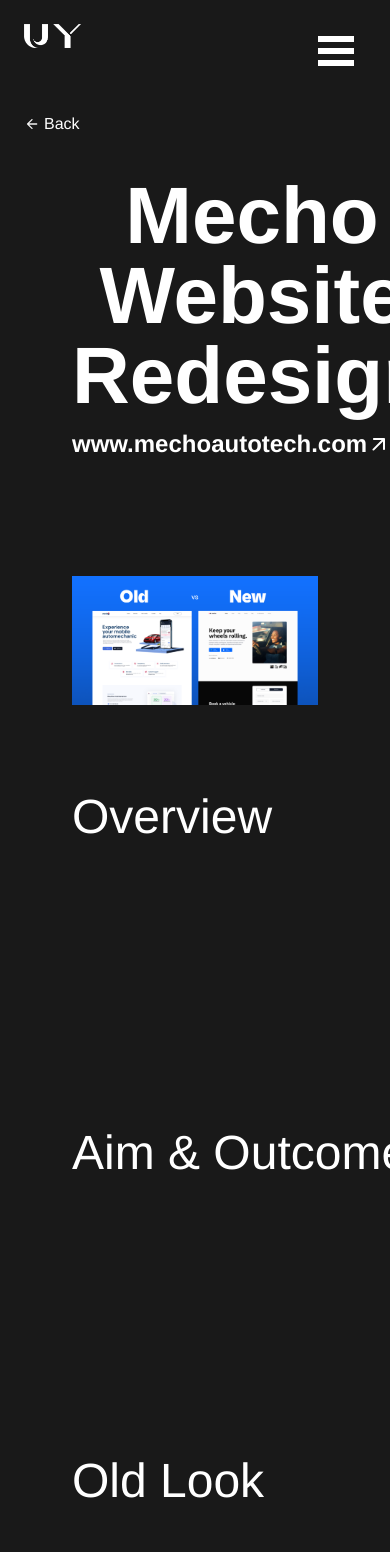
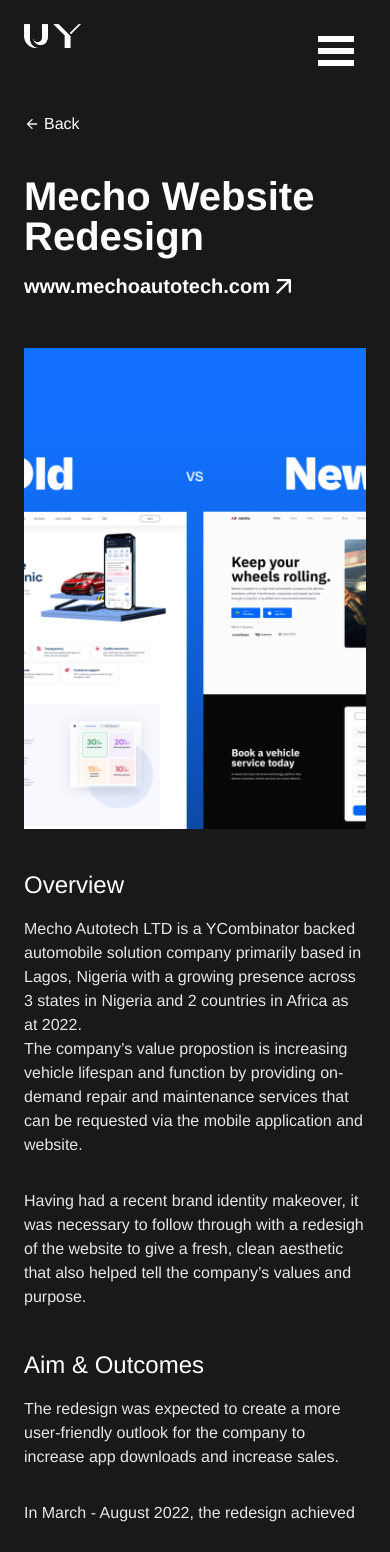
Before and after one commit to Muqtadirat/uy-portfolio, a React (Create React App) app: page /mechoWebComp/mechoWebsite in a window 390 px wide. Shown: the top 1552 px of the page. Built offline with nearby package versions, Linux system fonts and the light colour scheme.

Commit message:
feat: mobile responsiveness

```diff
--- a/src/components/NavBarMobile.jsx
+++ b/src/components/NavBarMobile.jsx
@@ -77,7 +77,7 @@ function NavBarMobile(params) {
   ];
 
   return (
-    <div className="">
+    <div className="lg:hidden">
       <Menu right isOpen={isOpen} styles={styles}>
         <ul className="flex flex-col space-y-5">
           {NavItems.map((NavItem, index) => {
--- a/src/components/acomartComp/CaseStudy.jsx
+++ b/src/components/acomartComp/CaseStudy.jsx
@@ -5,7 +5,7 @@ import { motion } from "framer-motion";
 function CaseStudy() {
   return (
     <div className="caseStudy mx-6 md:mx-[72px]">
-      <h1 className="flex mt-[40px] font-black font-largescreen-largedisplay text-left text-4xl md:text-[80px]leading-[80px]">
+      <h1 className="flex mt-[40px] font-black font-largescreen-largedisplay text-left text-4xl md:text-[80px] leading-[80px]">
         Afrostream (Case Study)
       </h1>
       <p className="flex mt-[16px]">
--- a/src/components/mechoWebComp/CaseStudy.jsx
+++ b/src/components/mechoWebComp/CaseStudy.jsx
@@ -1,10 +1,11 @@
 import mechoWebHeader from "./mechoWeb images/mechoWeb header.png";
+import mobileHeader from "./mechoWeb images/mobile header.png"
 import outArrow from "./mechoWeb images/outward-arrow.svg";
 
 function CaseStudy() {
   return (
-    <div className="CaseStudy mx-[72px]">
-      <h1 className="flex mt-[40px] font-black font-largescreen-largedisplay text-[80px] leading-[80px]">
+    <div className="CaseStudy mx-6 md:mx-[72px]">
+      <h1 className="flex mt-[40px] text-left text-[40px] md:text-[80px] font-black font-largescreen-largedisplay leading-10 md:leading-[80px]">
         Mecho Website Redesign
       </h1>
       <p className="flex mt-[16px]">
@@ -12,24 +13,25 @@ function CaseStudy() {
           href="http://www.mechoautotech.com"
           target="_blank"
           rel="noreferrer"
-          className="inline-flex text-[24px] font-bold"
+          className="inline-flex text-xl md:text-2xl font-bold"
         >
           www.mechoautotech.com <img src={outArrow} alt="Outward arrow" />{" "}
         </a>
       </p>
 
-      <div className="mt-[120px] mb-[88px]">
-        <img src={mechoWebHeader} alt="Mecho website header" />
+      <div className="mt-12 md:mt-[120px] mb-8 md:mb-[88px]">
+        <img src={mechoWebHeader} alt="Mecho website header" className="hidden md:block" />
+        <img src={mobileHeader} alt="Mecho website header" className="md:hidden" />
       </div>
 
       {/* Text */}
-      <div className="details text-[18px] w-[1368px]">
-        <div className="overview flex gap-[32px] mb-[88px] text-left">
-          <div className="text-[48px] leading-[48px] w-[668px] font-largescreen-largedisplay font-medium">
+      <div className="details text-base md:text-lg">
+        <div className="overview flex flex-col md:flex-row gap-2 md:gap-[32px] mb-8 md:mb-[88px] text-left">
+          <div className=" text-2xl md:text-5xl leading-[48px] md:w-[668px] font-largescreen-largedisplay font-medium">
             <h2>Overview</h2>
           </div>
 
-          <div className="w-[668px] text-greyscale-90">
+          <div className="md:w-[668px] text-greyscale-90">
             <p>
               Mecho Autotech LTD is a YCombinator backed automobile solution
               company primarily based in Lagos, Nigeria with a growing presence
@@ -50,12 +52,12 @@ function CaseStudy() {
         </div>
 
         {/*  */}
-        <div className="aim flex gap-[32px] mb-[88px] text-left">
-          <div className="text-[48px] leading-[48px] w-[668px] font-largescreen-largedisplay font-medium">
+        <div className="aim flex flex-col md:flex-row gap-2 md:gap-[32px] mb-8 md:mb-[88px] text-left">
+          <div className=" text-2xl md:text-5xl leading-[48px] md:w-[668px] font-largescreen-largedisplay font-medium">
             <h2>Aim & Outcomes</h2>
           </div>
 
-          <div className="w-[668px] text-greyscale-90">
+          <div className="md:w-[668px] text-greyscale-90">
             <p>
               The redesign was expected to create a more user-friendly outlook
               for the company to increase app downloads and increase sales.
--- a/src/components/mechoWebComp/MechoWebsite.jsx
+++ b/src/components/mechoWebComp/MechoWebsite.jsx
@@ -8,7 +8,7 @@ import NewLook from "./NewLook";
 
 function MechoWebsite() {
     return (
-      <div className="MechoWebsite sm:max-w-sm md:w-full h-full bg-base-colorssurface font-largescreen-body text-white text-lg leading-[24px]">
+      <div className="MechoWebsite sm:max-w-sm md:max-w-full h-full bg-base-colorssurface font-largescreen-body text-white text-lg leading-[24px]">
         <button className="flex ml-6 md:ml-[72px] pt-10 md:pt-[135px] text-base">
           <Link to="/" className=" inline-flex gap-[4px]">
             <img src={backArrow} alt="Back arrow" /> Back{" "}
@@ -19,14 +19,14 @@ function MechoWebsite() {
         <OldLook />
         <NewLook />
 
-        <div className="pb-[80px] mx-auto leading-[24px]">
+        <div className=" py-8 md:pb-[80px] mx-auto leading-[24px]">
           <p>Open Project</p>
           <p>
             <a
               href="http://www.mechoautotech.com"
               target="_blank"
               rel="noreferrer"
-              className="inline-flex text-[24px] font-bold mt-[16px]"
+              className="inline-flex text-xl md:text-2xl font-bold mt-[16px]"
             >
               www.mechoautotech.com
               <img src={outArrow} alt="Outward arrow" />{" "}
--- a/src/components/mechoWebComp/OldLook.jsx
+++ b/src/components/mechoWebComp/OldLook.jsx
@@ -2,11 +2,13 @@ import screen1 from "./mechoWeb images/old look1.png";
 import screen2 from "./mechoWeb images/old look2.png";
 import screen3 from "./mechoWeb images/old look3.png";
 import screen4 from "./mechoWeb images/old look4.png";
+import { motion } from "framer-motion";
 
 function Screen({ imgSrc }) {
   const imgStyle = {
     width: "668px",
     height: "1868px",
+    maxWidth: "none",
   };
 
   return (
@@ -18,18 +20,24 @@ function Screen({ imgSrc }) {
 
 function OldLook() {
   return (
-    <div className="OldLook mx-[72px]">
-      <h2 className="mt-24 text-left font-largescreen-largedisplay font-medium text-5xl">
+    <div className="OldLook mx-6 md:mx-[72px]">
+      <h2 className=" mt-8 md:mt-24 text-left font-largescreen-largedisplay font-medium text-2xl md:text-5xl">
         Old Look
       </h2>
 
       {/* images */}
-          <div className="flex flex-wrap gap-x-8 gap-y-32 mt-24">
-              <Screen imgSrc={screen1} />
-              <Screen imgSrc={screen2} />
-              <Screen imgSrc={screen3} />
-              <Screen imgSrc={screen4} />
-      </div>
+      <motion.div
+        animate={{ x: 0, opacity: 1 }}
+        initial={{ x: -50, opacity: 0 }}
+        className="overflow-x-auto"
+      >
+        <div className="flex md:flex-wrap gap-x-8 gap-y-6 md:gap-y-32 mt-4 md:mt-24">
+          <Screen imgSrc={screen1} />
+          <Screen imgSrc={screen2} />
+          <Screen imgSrc={screen3} />
+          <Screen imgSrc={screen4} />
+        </div>
+      </motion.div>
     </div>
   );
 }
--- a/src/components/parkstarComp/Parkstar.jsx
+++ b/src/components/parkstarComp/Parkstar.jsx
@@ -6,8 +6,8 @@ import Wireframe from "./Wireframe";
 
 function Parkstar() {
   return (
-    <div className="Parkstar w-full h-full bg-base-colorssurface font-largescreen-body text-lg text-white leading-[24px]">
-      <button className="flex ml-[72px] pt-[135px]">
+    <div className="Parkstar w-full md:max-w-full h-full bg-base-colorssurface font-largescreen-body text-base md:text-lg text-white leading-[24px]">
+      <button className="flex ml-6 md:ml-[72px] pt-10 md:pt-[135px]">
         <Link to="/" className=" inline-flex gap-[4px] text-base">
           <img src={backArrow} alt="Back arrow" /> Back{" "}
         </Link>
@@ -16,14 +16,14 @@ function Parkstar() {
       <CaseStudy />
       <Wireframe />
 
-      <div className="w-[216px] pt-[120px] pb-[80px] mx-auto leading-[24px]">
+      <div className="md:w-[216px] py-8 md:pt-[120px] md:pb-[80px] mx-auto leading-[24px]">
         <p>Open Project</p>
         <p>
           <a
             href="https://www.figma.com/proto/Iu9l5LROfqAYzZ8PLiHBOT/Cloudfift-Test---Parkstar"
             target="_blank"
             rel="noreferrer"
-            className="inline-flex text-[24px] font-bold mt-[16px]"
+            className="inline-flex text-xl md:text-2xl font-bold mt-[16px]"
           >
             View prototype <img src={outArrow} alt="Outward arrow" />{" "}
           </a>
--- a/src/components/parkstarComp/Wireframe.jsx
+++ b/src/components/parkstarComp/Wireframe.jsx
@@ -10,6 +10,7 @@ function WireframeImg({ imgSrc }) {
   const imgStyle = {
     width: "317px",
     height: "686px",
+    maxWidth: "none",
   };
 
   return (
@@ -21,7 +22,7 @@ function WireframeImg({ imgSrc }) {
 
 function Wireframe() {
   return (
-    <div className="Wireframe mx-[72px]">
+    <div className="Wireframe mx-10 md:mx-[72px]">
       <div className="text-left gap-[32px]">
         <div className="font-largescreen-largedisplay text-greyscale-40 font-bold text-[24px]">
           Screens
@@ -29,14 +30,14 @@ function Wireframe() {
       </div>
 
       {/* Screen images */}
-      <div className="frames mt-[88px] flex flex-col">
-        <div className="flex gap-8 mb-[88px]">
+      <div className="frames mt-2 md:mt-[88px] flex flex-col ">
+        <div className="flex flex-col md:flex-row gap-8 mb-[88px]">
           <WireframeImg imgSrc={loadingScreen} />
           <WireframeImg imgSrc={loginScreen1} />
           <WireframeImg imgSrc={loginScreen2} />
           <WireframeImg imgSrc={loginScreen3} />
         </div>
-        <div className="flex gap-8">
+        <div className="flex flex-col md:flex-row gap-8">
           <WireframeImg imgSrc={mapScreen1} />
           <WireframeImg imgSrc={mapScreen2} />
           <WireframeImg imgSrc={mapScreen3} />
```
Also changed, not shown: src/components/mechoWebComp/NewLook.jsx (+28 -12 lines), src/components/parkstarComp/CaseStudy.jsx (+17 -10 lines).
